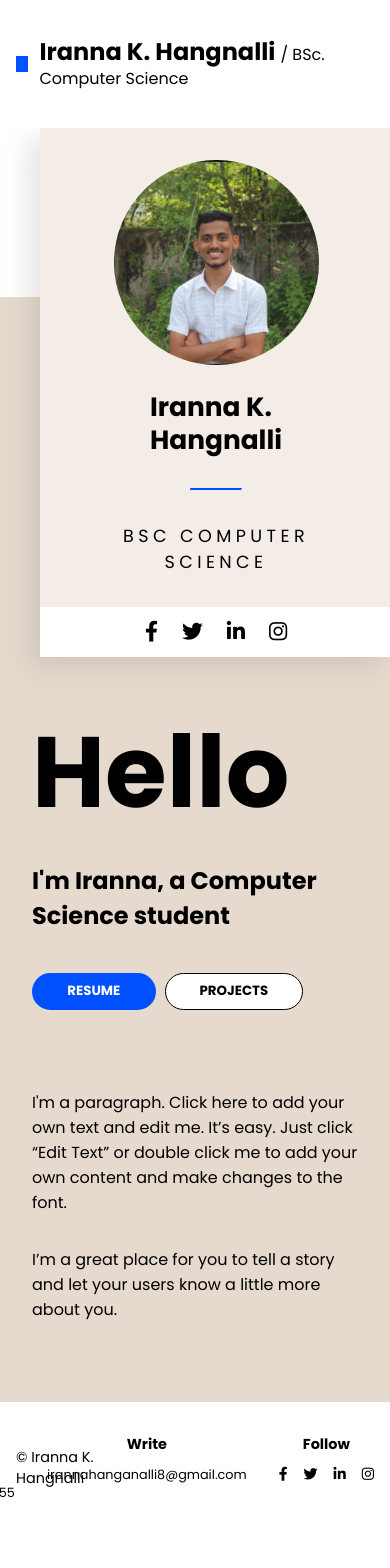
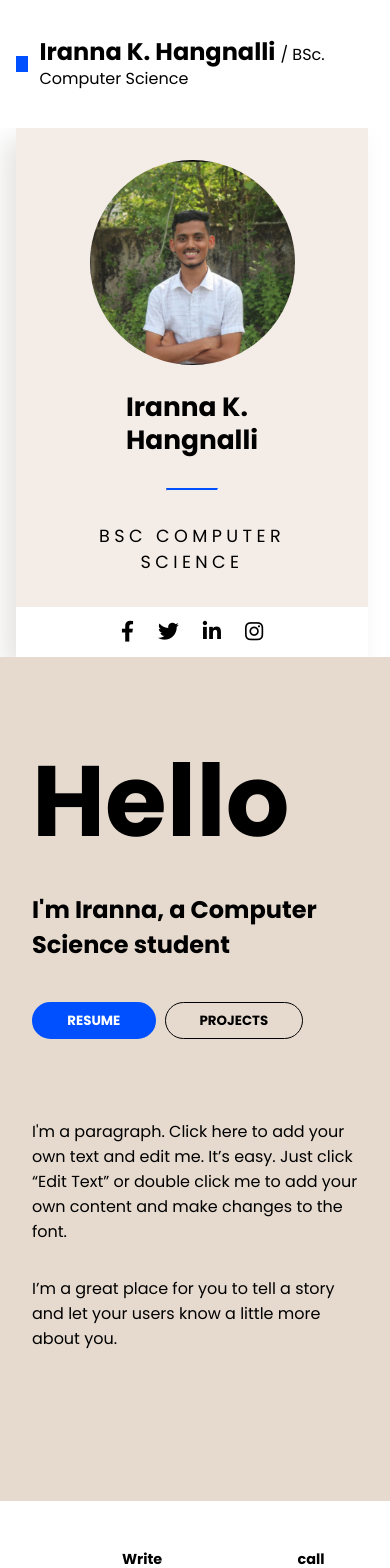
Before and after one commit to AndrickSilva/Iranna-portfolio-website, an Angular app: page / in a window 390 px wide. Shown: the top 1568 px of the page. Before the commit the page ends 1534 px from the top, so only its background shows below. Built offline with nearby package versions, Linux system fonts and the light colour scheme.

Commit message:
resume and project complete

```diff
--- a/src/app/app-routing.module.ts
+++ b/src/app/app-routing.module.ts
@@ -7,7 +7,6 @@ import { ResumeComponent } from './components/resume/resume.component';
 
 const routes: Routes = [
   { path: '', component: AboutMeComponent },
-  { path: 'about-me', component: AboutMeComponent },
   { path: 'resume', component: ResumeComponent },
   { path: 'projectComp', component: ProjectCompComponent },
   { path: 'contact', component: ContactComponent }
--- a/src/app/components/about-me/about-me.component.css
+++ b/src/app/components/about-me/about-me.component.css
@@ -48,7 +48,6 @@
     background-color: #fff;
     transition: ease-out .3s;
     border: 1px solid #000;
-
 }
 
 .secondary:hover {
@@ -138,8 +137,9 @@
 
 @media screen and (max-width: 1310px) {
     .card-container {
-        top: 0em;
-        left: 2.5em;
+        max-width: 22em;
+        position: unset;
+        margin: 0em 1em;
     }
 }
 
@@ -165,8 +165,8 @@
 
     .right-section {
         background-color: var(--primary-col);
-        min-height: 120vh;
-        padding-top: 25em;
+        min-height: 100vh;
+        /* padding-top: 25em; */
         padding-bottom: 5em;
     }
 
@@ -175,4 +175,8 @@
         min-height: 20vh;
 
     }
+
+    .secondary {
+        background-color: var(--primary-col);
+    }
 }
--- a/src/app/components/footer/footer.component.css
+++ b/src/app/components/footer/footer.component.css
@@ -44,18 +44,21 @@
 }
 
 @media screen and (max-width: 805px) {
-    /* .right-foo {
-        justify-content: flex-end;
-        flex-direction: column;
-        gap: 2em;
-    } */
+    .right-foo {
+        width: unset;
+        flex-wrap: wrap;
+        flex-direction: row-reverse;
+        justify-content: center;
+    }
 
     .footer-container {
-        padding: 2em 1em;
-        gap: 1em;
+        padding: 3em 2em;
+        gap: 2em;
+        flex-direction: column-reverse;
+        flex-wrap: wrap;
     }
 
-    /* .left-foo {
-        align-self: flex-start;
-    } */
+    .left-foo {
+        width: unset;
+    }
 }
--- a/src/app/components/footer/footer.component.html
+++ b/src/app/components/footer/footer.component.html
@@ -8,7 +8,7 @@
 
         <div class="foo-sec">
             <p>call</p>
-            <p>+91 7040831755</p>
+            <p>7040831755</p>
         </div>
 
         <div class="foo-sec">
--- a/src/app/components/nav/nav.component.html
+++ b/src/app/components/nav/nav.component.html
@@ -5,7 +5,7 @@
     </div>
     <div class="right-nav">
         <ul>
-            <a routerLink="/about-me" routerLinkActive="active"> ABOUT ME</a>
+            <a routerLink="/"> ABOUT ME</a>
             <a routerLink="/resume" routerLinkActive="active">RESUME</a>
             <a routerLink="/projectComp" routerLinkActive="active">PROJECTS</a>
             <a routerLink="/contact" routerLinkActive="active">CONTACT</a>
--- a/src/app/components/project-comp/project-comp.component.css
+++ b/src/app/components/project-comp/project-comp.component.css
@@ -33,3 +33,20 @@
     width: 100%;
     height: 25em;
 }
+
+
+@media screen and (max-width: 660px) {
+
+    .card {
+        flex-direction: column;
+    }
+
+    .project-left {
+        width: unset;
+        padding: 2em 3em;
+    }
+
+    .project-right {
+        width: unset;
+    }
+}
--- a/src/app/components/resume/resume.component.css
+++ b/src/app/components/resume/resume.component.css
@@ -56,3 +56,31 @@
     margin-top: 2em;
     font-size: small;
 }
+
+@media screen and (max-width: 620px) {
+    .card-right {
+        width: 100%;
+    }
+
+    .resume-card {
+        flex-direction: column;
+        padding: 4em 2em;
+    }
+
+    .top-sec {
+        display: grid;
+        grid-template-columns: repeat(1, 1fr);
+    }
+
+    .primary {
+        padding: 0.5em 1.5em;
+    }
+
+    .skill-card {
+        padding: 3em 2em;
+    }
+
+    .resume-container {
+        padding: 0 1em;
+    }
+}
```
